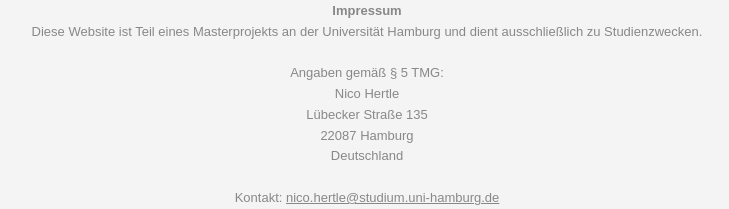
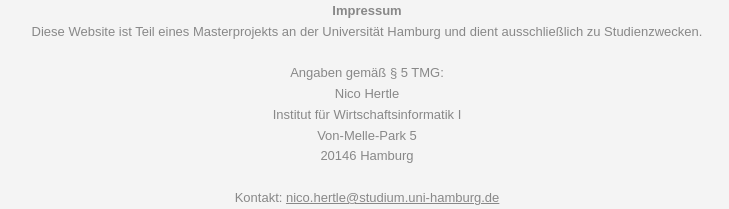
Before and after one commit to simoewe/simoewe.github.io, a Flask app: page / in a window 1280 px wide. Shown: the part 656-865 px from the top of the page, without its empty margins (273-1002 px from the left). Run offline with Flask 3, Linux system fonts and the light colour scheme.

Commit message:
Update index.html

```diff
--- a/templates/index.html
+++ b/templates/index.html
@@ -152,9 +152,9 @@
         Diese Website ist Teil eines Masterprojekts an der Universität Hamburg und dient ausschließlich zu Studienzwecken.<br><br>
         Angaben gemäß § 5 TMG:<br>
         Nico Hertle<br>
-        Lübecker Straße 135<br>
-        22087 Hamburg<br>
-        Deutschland<br><br>
+        Institut für Wirtschaftsinformatik I<br>
+        Von-Melle-Park 5<br>
+        20146 Hamburg<br><br>
         Kontakt: <a href="mailto:nico.hertle@studium.uni-hamburg.de" style="color: #888; text-decoration: underline;">nico.hertle@studium.uni-hamburg.de</a>
     </div>
 </footer>
```
